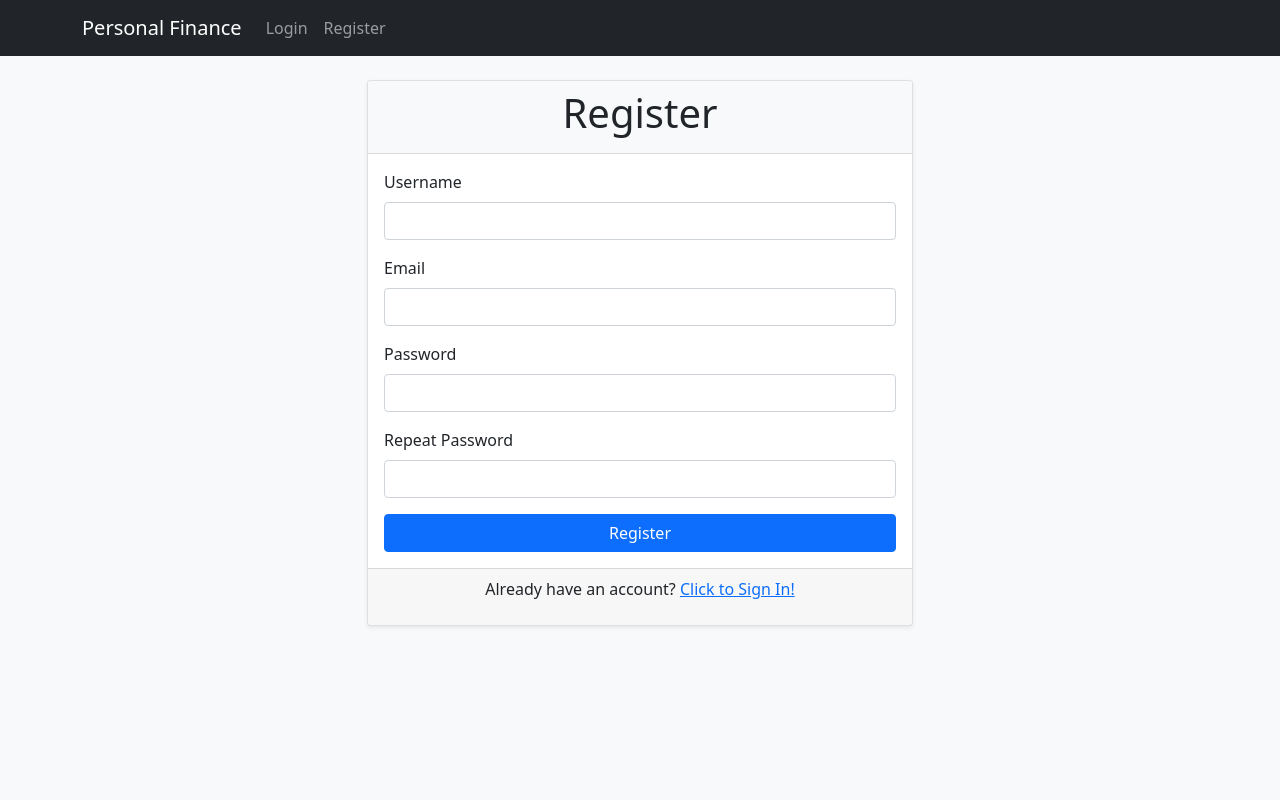
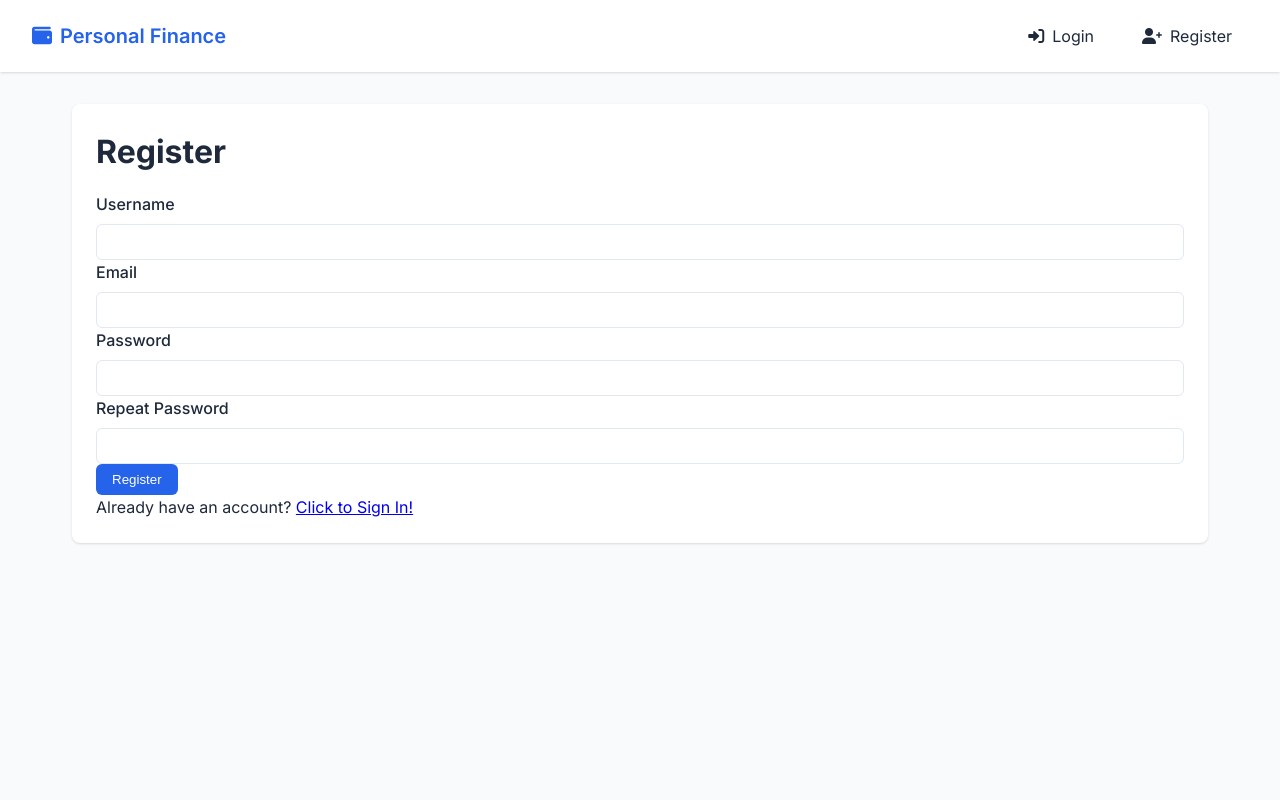
Before and after one commit to TychonK/personal-finance-webapp, a Flask app: page /register in a window 1280 px wide. Run offline with Flask 3, Linux system fonts and the light colour scheme.

Commit message:
styles update
updated styles with css and icons. debugged app from intial loading error wrong json

```diff
--- a/app/static/css/style.css
+++ b/app/static/css/style.css
@@ -1,55 +1,250 @@
-/* Custom styles */
+:root {
+    --primary-color: #2563eb;
+    --secondary-color: #1e40af;
+    --background-color: #f8fafc;
+    --text-color: #1e293b;
+    --border-color: #e2e8f0;
+    --success-color: #10b981;
+    --error-color: #ef4444;
+    --warning-color: #f59e0b;
+    --card-shadow: 0 1px 3px 0 rgb(0 0 0 / 0.1), 0 1px 2px -1px rgb(0 0 0 / 0.1);
+}
+
+* {
+    margin: 0;
+    padding: 0;
+    box-sizing: border-box;
+}
+
 body {
-    background-color: #f8f9fa;
+    font-family: 'Inter', sans-serif;
+    background-color: var(--background-color);
+    color: var(--text-color);
+    line-height: 1.5;
+}
+
+.app-container {
+    min-height: 100vh;
+    display: flex;
+    flex-direction: column;
+}
+
+.navbar {
+    background-color: white;
+    padding: 1rem 2rem;
+    box-shadow: var(--card-shadow);
+    display: flex;
+    justify-content: space-between;
+    align-items: center;
+}
+
+.navbar-brand {
+    display: flex;
+    align-items: center;
+    gap: 0.5rem;
+    font-size: 1.25rem;
+    font-weight: 600;
+    color: var(--primary-color);
+}
+
+.navbar-menu {
+    display: flex;
+    gap: 1rem;
+}
+
+.nav-item {
+    display: flex;
+    align-items: center;
+    gap: 0.5rem;
+    text-decoration: none;
+    color: var(--text-color);
+    padding: 0.5rem 1rem;
+    border-radius: 0.375rem;
+    transition: all 0.2s;
+}
+
+.nav-item:hover {
+    background-color: var(--background-color);
+    color: var(--primary-color);
+}
+
+.main-content {
+    flex: 1;
+    padding: 2rem;
+    max-width: 1200px;
+    margin: 0 auto;
+    width: 100%;
+}
+
+.flash-message {
+    background-color: white;
+    padding: 1rem;
+    border-radius: 0.375rem;
+    margin-bottom: 1rem;
+    box-shadow: var(--card-shadow);
+    display: flex;
+    align-items: center;
+    gap: 0.5rem;
+    color: var(--primary-color);
 }
 
 .card {
-    box-shadow: 0 0.125rem 0.25rem rgba(0, 0, 0, 0.075);
+    background-color: white;
+    border-radius: 0.5rem;
+    padding: 1.5rem;
+    box-shadow: var(--card-shadow);
     margin-bottom: 1.5rem;
 }
 
 .card-header {
-    background-color: #f8f9fa;
-    border-bottom: 1px solid rgba(0, 0, 0, 0.125);
+    display: flex;
+    justify-content: space-between;
+    align-items: center;
+    margin-bottom: 1rem;
 }
 
-.card-header h3 {
-    margin-bottom: 0;
+.card-title {
     font-size: 1.25rem;
+    font-weight: 600;
+    color: var(--text-color);
 }
 
-.table th {
-    border-top: none;
+.form-group {
+    margin-bottom: 1rem;
+}
+
+.form-label {
+    display: block;
+    margin-bottom: 0.5rem;
+    font-weight: 500;
+}
+
+.form-control {
+    width: 100%;
+    padding: 0.5rem 0.75rem;
+    border: 1px solid var(--border-color);
+    border-radius: 0.375rem;
+    font-size: 1rem;
+    transition: border-color 0.2s;
+}
+
+.form-control:focus {
+    outline: none;
+    border-color: var(--primary-color);
+    box-shadow: 0 0 0 3px rgba(37, 99, 235, 0.1);
+}
+
+.btn {
+    display: inline-flex;
+    align-items: center;
+    gap: 0.5rem;
+    padding: 0.5rem 1rem;
+    border-radius: 0.375rem;
+    font-weight: 500;
+    cursor: pointer;
+    transition: all 0.2s;
+    border: none;
+}
+
+.btn-primary {
+    background-color: var(--primary-color);
+    color: white;
+}
+
+.btn-primary:hover {
+    background-color: var(--secondary-color);
 }
 
 .btn-danger {
-    padding: 0.25rem 0.5rem;
+    background-color: var(--error-color);
+    color: white;
 }
 
-.form-control:focus {
-    border-color: #80bdff;
-    box-shadow: 0 0 0 0.2rem rgba(0, 123, 255, 0.25);
+.btn-danger:hover {
+    background-color: #dc2626;
 }
 
-/* Summary section styles */
-#totalIncome, #totalExpenses {
-    font-weight: bold;
-    margin-bottom: 0;
+.transaction-list {
+    display: grid;
+    gap: 1rem;
 }
 
-/* Chart containers */
-#categoryChart, #monthlyChart {
-    height: 300px;
-    margin-top: 1rem;
+.transaction-item {
+    display: flex;
+    justify-content: space-between;
+    align-items: center;
+    padding: 1rem;
+    background-color: white;
+    border-radius: 0.375rem;
+    box-shadow: var(--card-shadow);
 }
 
-/* Responsive adjustments */
+.transaction-info {
+    display: flex;
+    flex-direction: column;
+    gap: 0.25rem;
+}
+
+.transaction-amount {
+    font-weight: 600;
+}
+
+.transaction-amount.income {
+    color: var(--success-color);
+}
+
+.transaction-amount.expense {
+    color: var(--error-color);
+}
+
+.transaction-category {
+    font-size: 0.875rem;
+    color: #64748b;
+}
+
+.transaction-date {
+    font-size: 0.75rem;
+    color: #94a3b8;
+}
+
+.summary-card {
+    display: grid;
+    grid-template-columns: repeat(auto-fit, minmax(250px, 1fr));
+    gap: 1rem;
+    margin-bottom: 2rem;
+}
+
+.summary-item {
+    background-color: white;
+    padding: 1.5rem;
+    border-radius: 0.5rem;
+    box-shadow: var(--card-shadow);
+}
+
+.summary-item-title {
+    font-size: 0.875rem;
+    color: #64748b;
+    margin-bottom: 0.5rem;
+}
+
+.summary-item-value {
+    font-size: 1.5rem;
+    font-weight: 600;
+    color: var(--text-color);
+}
+
 @media (max-width: 768px) {
-    .card {
-        margin-bottom: 1rem;
+    .navbar {
+        flex-direction: column;
+        gap: 1rem;
     }
 
-    .table-responsive {
-        margin-bottom: 0;
+    .navbar-menu {
+        width: 100%;
+        justify-content: center;
+    }
+
+    .main-content {
+        padding: 1rem;
     }
 }
--- a/app/static/js/main.js
+++ b/app/static/js/main.js
@@ -1,25 +1,43 @@
 document.addEventListener('DOMContentLoaded', function() {
-    // Load initial data
+    // Check if user is authenticated by looking for logout button
+    const isAuthenticated = document.querySelector('a[href*="logout"]') !== null;
+
+    if (isAuthenticated) {
+        // Load initial data only if user is authenticated
         loadTransactions();
         loadSummary();
+    } else {
+        // If not authenticated, show empty state
+        document.getElementById('transactionsList').innerHTML = '<div class="text-center">Please log in to view transactions</div>';
+        document.getElementById('totalIncome').textContent = '$0.00';
+        document.getElementById('totalExpenses').textContent = '$0.00';
+        document.getElementById('balance').textContent = '$0.00';
+    }
 
-    // Handle transaction form submission
-    document.getElementById('transactionForm').addEventListener('submit', function(e) {
+    // Add transaction form submission
+    document.getElementById('transactionForm')?.addEventListener('submit', function(e) {
         e.preventDefault();
-        const data = {
-            amount: parseFloat(document.getElementById('amount').value),
-            category: document.getElementById('category').value,
-            transaction_type: document.getElementById('transactionType').value,
-            description: document.getElementById('description').value || ''
-        };
+        const amount = parseFloat(document.getElementById('amount').value);
+        const category = document.getElementById('category').value;
+        const transactionType = document.getElementById('transactionType').value;
+        const description = document.getElementById('description').value;
+
+        if (!amount || !category || !transactionType) {
+            alert('Please fill in all required fields');
+            return;
+        }
 
         fetch('/transactions/add_transaction', {
             method: 'POST',
             headers: {
                 'Content-Type': 'application/json',
-                'Accept': 'application/json'
             },
-            body: JSON.stringify(data)
+            body: JSON.stringify({
+                amount: amount,
+                category: category,
+                transaction_type: transactionType,
+                description: description
+            })
         })
         .then(response => {
             if (!response.ok) {
@@ -28,10 +46,9 @@ document.addEventListener('DOMContentLoaded', function() {
             return response.json();
         })
         .then(data => {
-            console.log('Success:', data);
+            document.getElementById('transactionForm').reset();
             loadTransactions();
             loadSummary();
-            document.getElementById('transactionForm').reset();
         })
         .catch(error => {
             console.error('Error:', error);
@@ -39,26 +56,37 @@ document.addEventListener('DOMContentLoaded', function() {
         });
     });
 
-    // Handle PDF upload
-    document.getElementById('uploadForm').addEventListener('submit', function(e) {
+    // PDF upload form submission
+    document.getElementById('pdfForm')?.addEventListener('submit', function(e) {
         e.preventDefault();
+        const fileInput = document.getElementById('pdfFile');
+        const file = fileInput.files[0];
+
+        if (!file) {
+            alert('Please select a PDF file');
+            return;
+        }
+
         const formData = new FormData();
-        const fileField = document.getElementById('pdfFile');
-        formData.append('file', fileField.files[0]);
+        formData.append('file', file);
 
         fetch('/transactions/upload_pdf', {
             method: 'POST',
             body: formData
         })
-        .then(response => response.json())
+        .then(response => {
+            if (!response.ok) {
+                throw new Error('Network response was not ok');
+            }
+            return response.json();
+        })
         .then(data => {
             if (data.error) {
                 throw new Error(data.error);
             }
+            fileInput.value = '';
             loadTransactions();
             loadSummary();
-            document.getElementById('uploadForm').reset();
-            alert('PDF processed successfully!');
         })
         .catch(error => {
             console.error('Error:', error);
@@ -76,30 +104,56 @@ function loadTransactions() {
             return response.json();
         })
         .then(data => {
-            const tbody = document.getElementById('transactionsList');
-            tbody.innerHTML = '';
+            const transactionsList = document.getElementById('transactionsList');
+            transactionsList.innerHTML = '';
 
-            if (data.transactions && Array.isArray(data.transactions)) {
+            if (data.transactions && data.transactions.length > 0) {
                 data.transactions.forEach(transaction => {
-                    const row = document.createElement('tr');
-                    row.innerHTML = `
-                        <td>${new Date(transaction.date).toLocaleDateString()}</td>
-                        <td>${transaction.category}</td>
-                        <td>${transaction.description || '-'}</td>
-                        <td class="${transaction.transaction_type === 'income' ? 'text-success' : 'text-danger'}">
-                            ${transaction.transaction_type === 'income' ? '+' : '-'}$${Math.abs(transaction.amount).toFixed(2)}
-                        </td>
-                        <td>${transaction.transaction_type}</td>
-                        <td>
-                            <button class="btn btn-sm btn-danger" onclick="deleteTransaction(${transaction.id})">Delete</button>
-                        </td>
-                    `;
-                    tbody.appendChild(row);
+                    const transactionElement = document.createElement('div');
+                    transactionElement.className = 'transaction-item';
+
+                    const transactionInfo = document.createElement('div');
+                    transactionInfo.className = 'transaction-info';
+
+                    const category = document.createElement('div');
+                    category.className = 'transaction-category';
+                    category.textContent = transaction.category;
+
+                    const description = document.createElement('div');
+                    description.className = 'transaction-description';
+                    description.textContent = transaction.description || 'No description';
+
+                    const date = document.createElement('div');
+                    date.className = 'transaction-date';
+                    date.textContent = new Date(transaction.date).toLocaleDateString();
+
+                    transactionInfo.appendChild(category);
+                    transactionInfo.appendChild(description);
+                    transactionInfo.appendChild(date);
+
+                    const amount = document.createElement('div');
+                    amount.className = `transaction-amount ${transaction.transaction_type}`;
+                    amount.textContent = `$${Math.abs(transaction.amount).toFixed(2)}`;
+
+                    const deleteButton = document.createElement('button');
+                    deleteButton.className = 'btn btn-danger';
+                    deleteButton.innerHTML = '<i class="fas fa-trash"></i>';
+                    deleteButton.onclick = () => deleteTransaction(transaction.id);
+
+                    transactionElement.appendChild(transactionInfo);
+                    transactionElement.appendChild(amount);
+                    transactionElement.appendChild(deleteButton);
+
+                    transactionsList.appendChild(transactionElement);
                 });
+            } else {
+                transactionsList.innerHTML = '<div class="text-center">No transactions found</div>';
             }
         })
         .catch(error => {
-            console.error('Error loading transactions:', error);
+            console.error('Error:', error);
+            const transactionsList = document.getElementById('transactionsList');
+            transactionsList.innerHTML = '<div class="text-center">Please log in to view transactions</div>';
         });
 }
 
@@ -112,17 +166,79 @@ function loadSummary() {
             return response.json();
         })
         .then(data => {
-            document.getElementById('totalIncome').textContent = `$${(data.total_income || 0).toFixed(2)}`;
-            document.getElementById('totalExpenses').textContent = `$${(data.total_expenses || 0).toFixed(2)}`;
-            updateCharts(data);
+            document.getElementById('totalIncome').textContent = `$${data.total_income.toFixed(2)}`;
+            document.getElementById('totalExpenses').textContent = `$${data.total_expenses.toFixed(2)}`;
+            document.getElementById('balance').textContent = `$${(data.total_income - data.total_expenses).toFixed(2)}`;
+
+            // Update category chart
+            const categoryCtx = document.getElementById('categoryChart');
+            if (categoryCtx) {
+                new Chart(categoryCtx.getContext('2d'), {
+                    type: 'pie',
+                    data: {
+                        labels: Object.keys(data.by_category),
+                        datasets: [{
+                            data: Object.values(data.by_category),
+                            backgroundColor: [
+                                '#10b981',
+                                '#3b82f6',
+                                '#f59e0b',
+                                '#ef4444',
+                                '#8b5cf6',
+                                '#ec4899',
+                                '#14b8a6'
+                            ]
+                        }]
+                    },
+                    options: {
+                        responsive: true,
+                        plugins: {
+                            legend: {
+                                position: 'right'
+                            }
+                        }
+                    }
+                });
+            }
+
+            // Update monthly chart
+            const monthlyCtx = document.getElementById('monthlyChart');
+            if (monthlyCtx) {
+                new Chart(monthlyCtx.getContext('2d'), {
+                    type: 'line',
+                    data: {
+                        labels: Object.keys(data.monthly_summary),
+                        datasets: [{
+                            label: 'Monthly Balance',
+                            data: Object.values(data.monthly_summary),
+                            borderColor: '#3b82f6',
+                            tension: 0.1
+                        }]
+                    },
+                    options: {
+                        responsive: true,
+                        scales: {
+                            y: {
+                                beginAtZero: true
+                            }
+                        }
+                    }
+                });
+            }
         })
         .catch(error => {
-            console.error('Error loading summary:', error);
+            console.error('Error:', error);
+            document.getElementById('totalIncome').textContent = '$0.00';
+            document.getElementById('totalExpenses').textContent = '$0.00';
+            document.getElementById('balance').textContent = '$0.00';
         });
 }
 
 function deleteTransaction(id) {
-    if (confirm('Are you sure you want to delete this transaction?')) {
+    if (!confirm('Are you sure you want to delete this transaction?')) {
+        return;
+    }
+
     fetch(`/transactions/delete_transaction/${id}`, {
         method: 'DELETE'
     })
@@ -141,10 +257,3 @@ function deleteTransaction(id) {
         alert('Error deleting transaction: ' + error.message);
     });
 }
-}
-
-function updateCharts(data) {
-    // Implement charts using a library like Chart.js
-    // This is a placeholder for chart implementation
-    console.log('Update charts with:', data);
-}
--- a/app/templates/base.html
+++ b/app/templates/base.html
@@ -3,53 +3,58 @@
 <head>
     <meta charset="UTF-8">
     <meta name="viewport" content="width=device-width, initial-scale=1.0">
-    <title>{{ title }} - Personal Finance</title>
-    <link href="https://cdn.jsdelivr.net/npm/bootstrap@5.1.3/dist/css/bootstrap.min.css" rel="stylesheet">
+    <title>{% block title %}{% endblock %} - Personal Finance</title>
+    <link rel="stylesheet" href="https://cdnjs.cloudflare.com/ajax/libs/font-awesome/6.0.0/css/all.min.css">
+    <link href="https://fonts.googleapis.com/css2?family=Inter:wght@300;400;500;600;700&display=swap" rel="stylesheet">
     <link rel="stylesheet" href="{{ url_for('static', filename='css/style.css') }}">
+    {% block extra_css %}{% endblock %}
 </head>
 <body>
-    <nav class="navbar navbar-expand-lg navbar-dark bg-dark">
-        <div class="container">
-            <a class="navbar-brand" href="{{ url_for('main.index') }}">Personal Finance</a>
-            <button class="navbar-toggler" type="button" data-bs-toggle="collapse" data-bs-target="#navbarNav">
-                <span class="navbar-toggler-icon"></span>
-            </button>
-            <div class="collapse navbar-collapse" id="navbarNav">
-                <ul class="navbar-nav">
+    <div class="app-container">
+        <nav class="navbar">
+            <div class="navbar-brand">
+                <i class="fas fa-wallet"></i>
+                <span>Personal Finance</span>
+            </div>
+            <div class="navbar-menu">
                 {% if current_user.is_authenticated %}
-                    <li class="nav-item">
-                        <a class="nav-link" href="{{ url_for('main.index') }}">Home</a>
-                    </li>
-                    <li class="nav-item">
-                        <a class="nav-link" href="{{ url_for('auth.logout') }}">Logout</a>
-                    </li>
+                    <a href="{{ url_for('main.index') }}" class="nav-item">
+                        <i class="fas fa-home"></i>
+                        <span>Dashboard</span>
+                    </a>
+                    <a href="{{ url_for('auth.logout') }}" class="nav-item">
+                        <i class="fas fa-sign-out-alt"></i>
+                        <span>Logout</span>
+                    </a>
                 {% else %}
-                    <li class="nav-item">
-                        <a class="nav-link" href="{{ url_for('auth.login') }}">Login</a>
-                    </li>
-                    <li class="nav-item">
-                        <a class="nav-link" href="{{ url_for('auth.register') }}">Register</a>
-                    </li>
+                    <a href="{{ url_for('auth.login') }}" class="nav-item">
+                        <i class="fas fa-sign-in-alt"></i>
+                        <span>Login</span>
+                    </a>
+                    <a href="{{ url_for('auth.register') }}" class="nav-item">
+                        <i class="fas fa-user-plus"></i>
+                        <span>Register</span>
+                    </a>
                 {% endif %}
-                </ul>
-            </div>
             </div>
         </nav>
 
-    <div class="container mt-4">
+        <main class="main-content">
             {% with messages = get_flashed_messages() %}
                 {% if messages %}
                     {% for message in messages %}
-        <div class="alert alert-info">{{ message }}</div>
+                        <div class="flash-message">
+                            <i class="fas fa-info-circle"></i>
+                            {{ message }}
+                        </div>
                     {% endfor %}
                 {% endif %}
             {% endwith %}
 
             {% block content %}{% endblock %}
+        </main>
     </div>
-
-    <script src="https://cdn.jsdelivr.net/npm/bootstrap@5.1.3/dist/js/bootstrap.bundle.min.js"></script>
-    <script src="https://code.jquery.com/jquery-3.6.0.min.js"></script>
     <script src="{{ url_for('static', filename='js/main.js') }}"></script>
+    {% block extra_js %}{% endblock %}
 </body>
 </html>
```
Also changed, not shown: app/templates/index.html (+88 -62 lines), app.db. Lines whose indentation alone changed are shown as unchanged.
